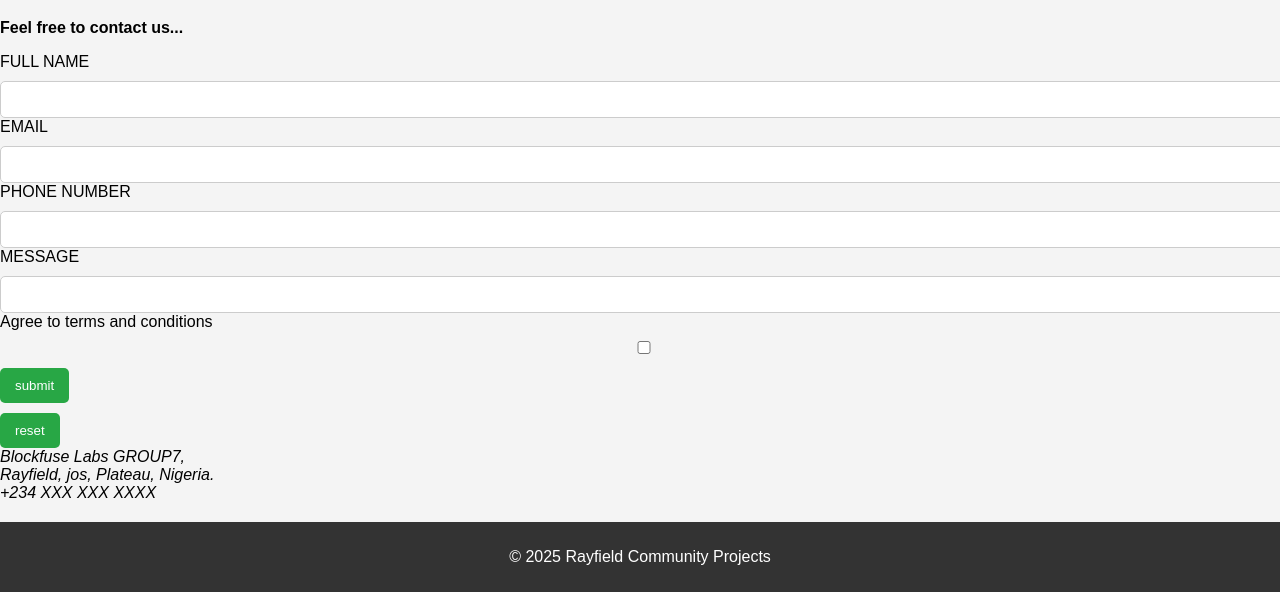
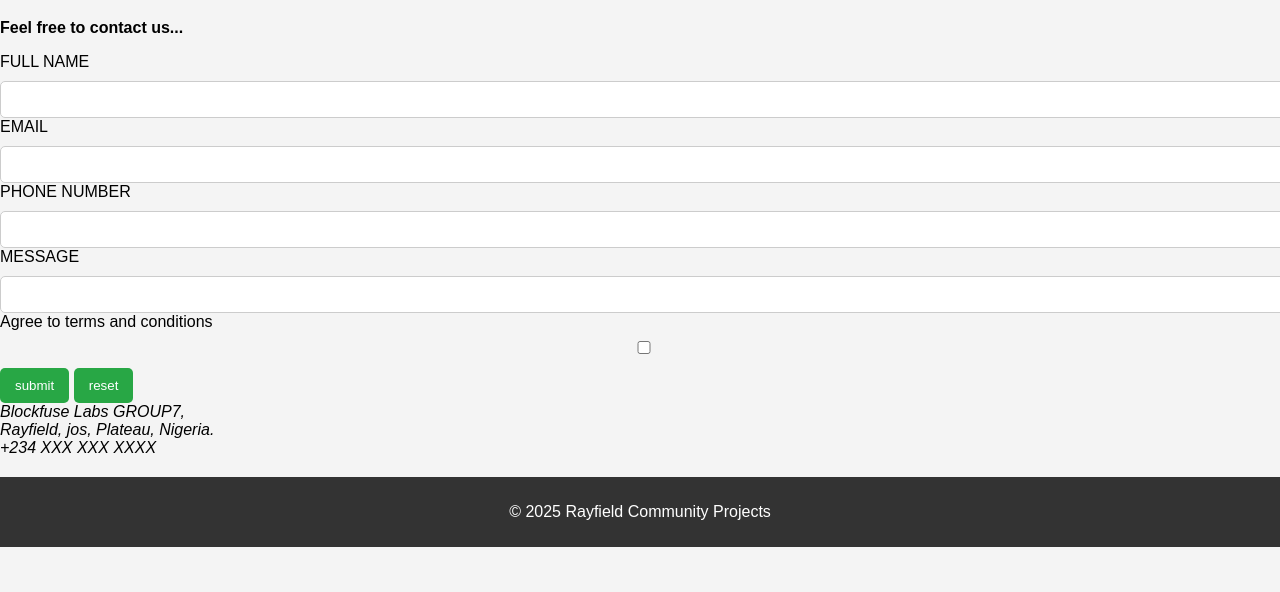
Before and after one commit to plang76/Group7-BFL-repo, a plain HTML site: page contact.html in a window 1280 px wide. Shown: the part 209-801 px from the top of the page. Drawn offline with Linux system fonts and the light colour scheme.

Commit message:
adds button on the same section

```diff
--- a/contact.html
+++ b/contact.html
@@ -41,7 +41,7 @@
                 <input type="textarea">
             <label>Agree to terms and conditions</label>
                 <input type="checkbox">
-            <button>submit</button><br>
+            <button>submit</button>
             <button>reset</button>
         </form>
         <address>
```
